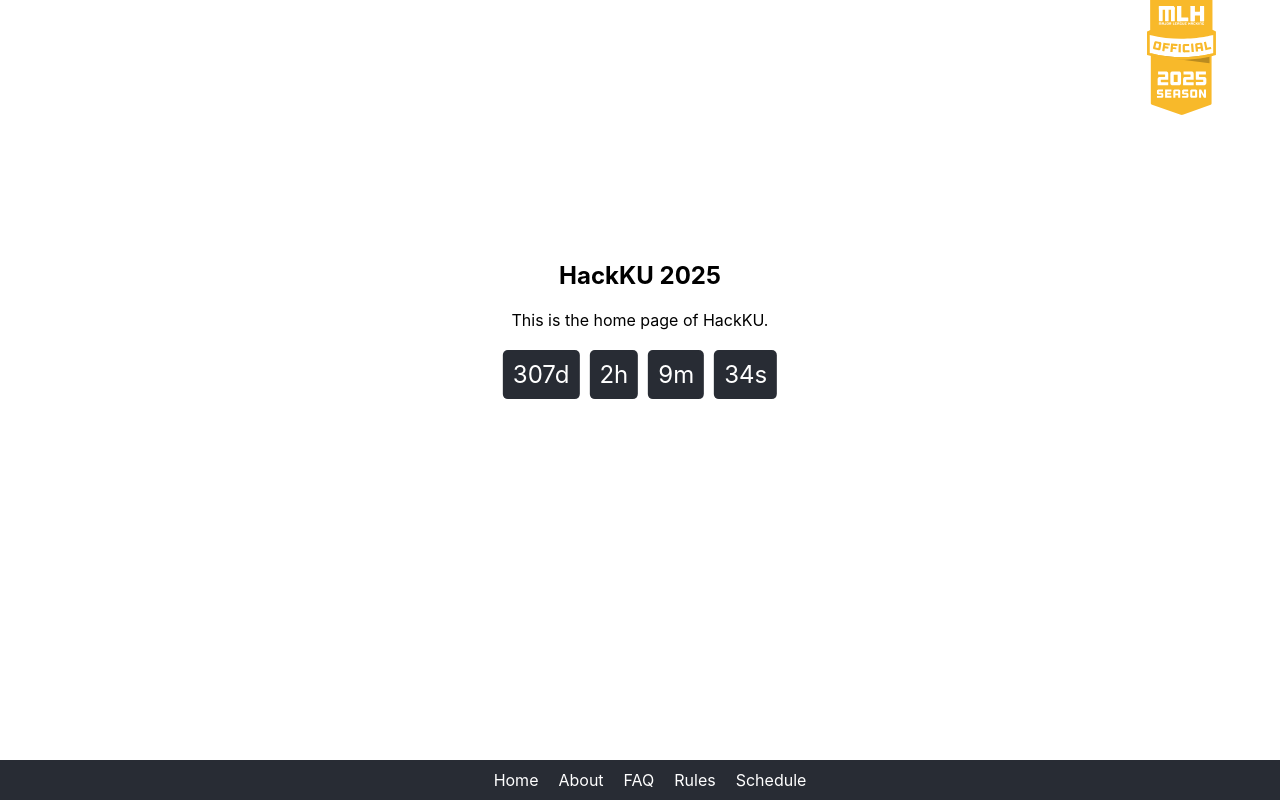
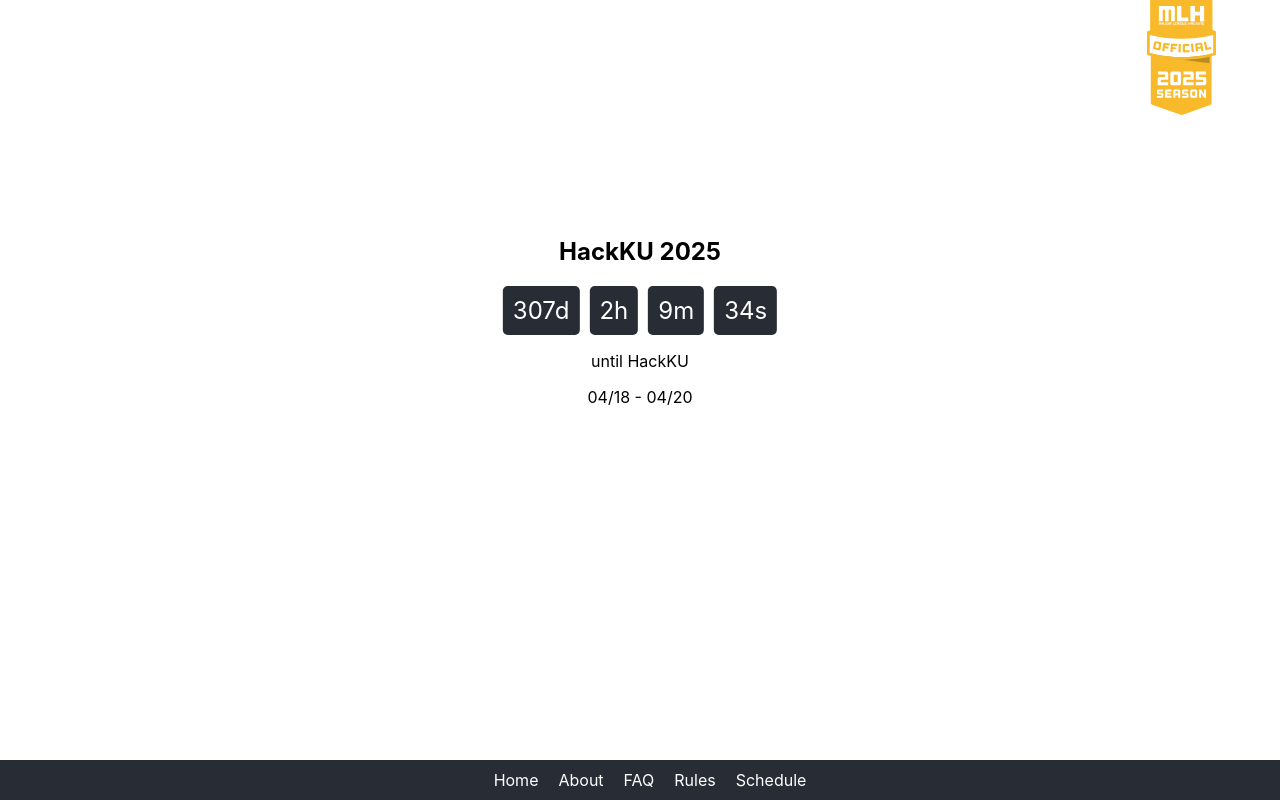
Before and after one commit to the-hackku/hackku25-website, a React (Create React App) app: page / in a window 1280 px wide. Built offline with nearby package versions, Linux system fonts and the light colour scheme.

Commit message:
Updated homepage
Updated homepage with dates

```diff
--- a/src/pages/HomePage.js
+++ b/src/pages/HomePage.js
@@ -8,8 +8,9 @@
   return (
     <div className="home-page">
       <h2>HackKU 2025</h2>
-      <p>This is the home page of HackKU.</p>
       <Countdown endDate={eventDate} />
+      <p>until HackKU</p>
+      <p>04/18 - 04/20</p>
     </div>
   );
 };
```
